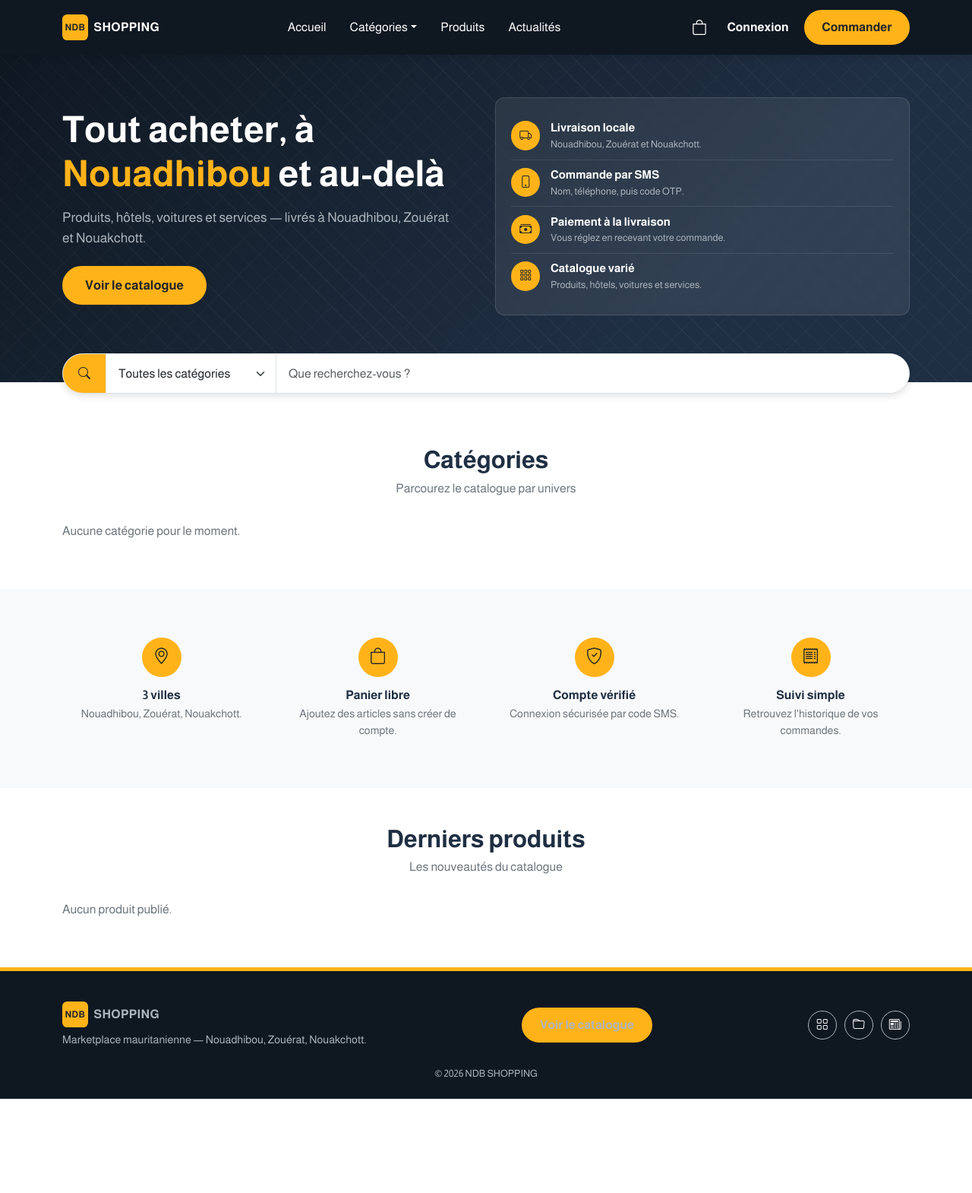
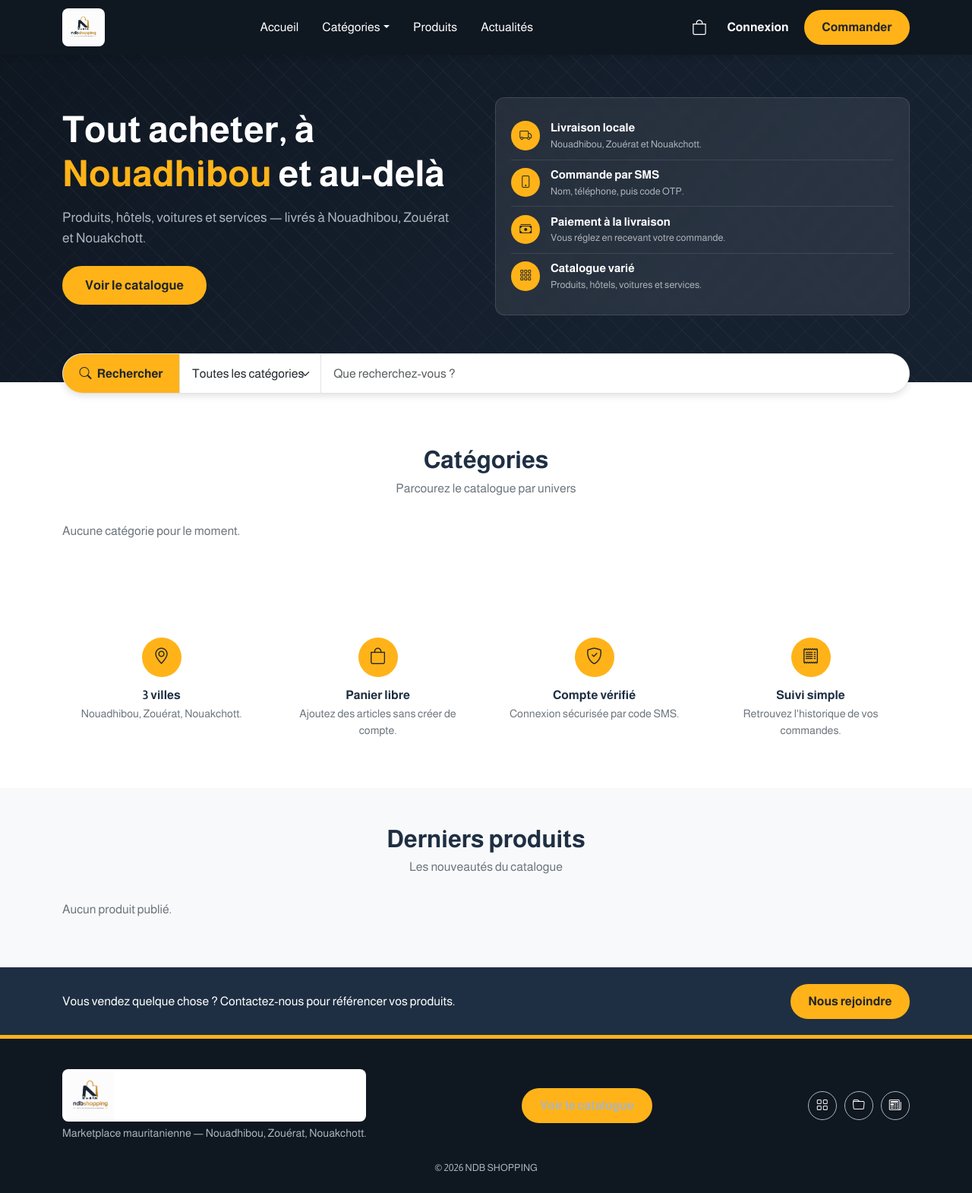
Before and after one commit to SidiMohamed22069/ndbshopping_frontend, a Django app: template templates/core/home.html in a window 1280 px wide. Shown: the whole page at 76% size. Before the commit the page ends 1446 px from the top, so only its background shows below. Run offline with Django 5.2, Linux system fonts and the light colour scheme; the template is opened without the code that fills it, so the values that code supplies are empty; some libraries are stand-ins or nearby versions.

Commit message:
ajout de logo et ameliorer l'interface

```diff
--- a/core/views.py
+++ b/core/views.py
@@ -7,7 +7,7 @@
 @require_GET
 def home(request):
     products_result = api_client.get_products(page=0, size=8)
-    publications_result = api_client.get_publications(page=0, size=3)
+    publications_result = api_client.get_publications(page=0, size=6)
 
     products = []
     if products_result.ok and isinstance(products_result.data, dict):
--- a/static/css/theme.css
+++ b/static/css/theme.css
@@ -324,32 +324,44 @@
     height: var(--header-height);
 }
 
-.site-logo {
+.site-logo-link {
     display: flex;
     align-items: center;
-    gap: 0.5rem;
+    flex-shrink: 0;
+    line-height: 0;
     text-decoration: none;
-    color: var(--color-text-white);
-    font-weight: 700;
-    letter-spacing: 0.02em;
-    flex-shrink: 0;
+    background: var(--color-text-white);
+    border-radius: 0.5rem;
+    padding: 0.15rem 0.3rem;
 }
 
-.site-logo:hover {
-    color: var(--color-text-white);
+.site-logo {
+    height: 46px;
+    width: auto;
+    max-width: 160px;
+    object-fit: contain;
+    display: block;
 }
 
-.logo-mark {
-    background: var(--color-secondary);
-    color: var(--color-on-secondary);
-    width: 2.1rem;
-    height: 2.1rem;
-    border-radius: 0.4rem;
-    display: inline-flex;
-    align-items: center;
-    justify-content: center;
-    font-size: 0.75rem;
-    font-weight: 700;
+.site-logo-link--footer .site-logo {
+    height: 64px;
+    max-width: 200px;
+}
+
+.site-logo-link:hover {
+    opacity: 0.92;
+}
+
+@media (max-width: 991.98px) {
+    .site-logo {
+        height: 36px;
+        max-width: 120px;
+    }
+
+    .site-logo-link--footer .site-logo {
+        height: 52px;
+        max-width: 160px;
+    }
 }
 
 .header-toggle {
@@ -493,10 +505,21 @@
     overflow: hidden;
 }
 
+.hero::after {
+    content: "";
+    position: absolute;
+    inset: 0;
+    background: var(--color-dark);
+    opacity: 0.55;
+    pointer-events: none;
+    z-index: 0;
+}
+
 .hero::before {
     content: "";
     position: absolute;
     inset: 0;
+    z-index: 1;
     background-image:
         repeating-linear-gradient(
             45deg,
@@ -517,7 +540,7 @@
 
 .hero .container {
     position: relative;
-    z-index: 1;
+    z-index: 2;
 }
 
 .hero-title {
@@ -605,9 +628,15 @@
     background: var(--color-secondary);
     color: var(--color-on-secondary);
     border: 0;
-    padding: 0.85rem 1.25rem;
+    padding: 0.85rem 1.35rem;
     font-weight: 700;
-    flex-shrink: 0;
+    flex: 0 0 auto;
+    min-width: 9.5rem;
+    display: inline-flex;
+    align-items: center;
+    justify-content: center;
+    gap: 0.45rem;
+    cursor: pointer;
 }
 
 .search-bar .search-submit:hover {
@@ -622,8 +651,10 @@
 }
 
 .search-bar .form-select {
+    flex: 0 1 16rem;
+    max-width: 16rem;
+    min-width: 9rem;
     border-inline-start: 1px solid var(--color-border);
-    max-width: 14rem;
 }
 
 .search-bar .form-control + .form-control,
@@ -632,7 +663,8 @@
 }
 
 .search-bar .form-control {
-    flex: 1;
+    flex: 1 1 auto;
+    min-width: 0;
 }
 
 @media (max-width: 767.98px) {
@@ -835,6 +890,35 @@
     color: var(--color-text-grey);
     font-size: 0.9rem;
     margin: 0;
+}
+
+/* --------------------------------------------------------------------------
+   Bandeau CTA (avant footer)
+   -------------------------------------------------------------------------- */
+
+.cta-band {
+    background: var(--color-primary);
+    padding: 1.35rem 0;
+}
+
+.cta-band-inner {
+    display: flex;
+    align-items: center;
+    justify-content: space-between;
+    gap: 1.25rem;
+}
+
+.cta-band-inner p {
+    margin: 0;
+    color: var(--color-text-white);
+    font-weight: 400;
+}
+
+@media (max-width: 767.98px) {
+    .cta-band-inner {
+        flex-direction: column;
+        text-align: center;
+    }
 }
 
 /* --------------------------------------------------------------------------
--- a/templates/base.html
+++ b/templates/base.html
@@ -11,14 +11,14 @@
   <link rel="stylesheet" href="https://cdnjs.cloudflare.com/ajax/libs/bootstrap/5.3.3/css/bootstrap.min.css" crossorigin="anonymous" referrerpolicy="no-referrer">
   <link rel="stylesheet" href="https://cdn.jsdelivr.net/npm/bootstrap-icons@1.11.1/font/bootstrap-icons.css">
   <link rel="stylesheet" href="{% static 'css/theme.css' %}">
+  <link rel="icon" href="{% static 'img/logo.png' %}" type="image/png">
   {% block extra_css %}{% endblock %}
 </head>
 <body class="d-flex flex-column min-vh-100">
   <header class="site-header">
     <div class="container header-inner">
-      <a class="site-logo" href="{% url 'core:home' %}">
-        <span class="logo-mark">NDB</span>
-        <span>SHOPPING</span>
+      <a class="site-logo-link" href="{% url 'core:home' %}">
+        <img src="{% static 'img/logo.png' %}" alt="NDB Shopping" class="site-logo">
       </a>
 
       <nav class="header-nav d-none d-lg-flex" aria-label="Navigation principale">
@@ -110,13 +110,19 @@
     {% block content %}{% endblock %}
   </main>
 
+  <aside class="cta-band">
+    <div class="container cta-band-inner">
+      <p>Vous vendez quelque chose ? Contactez-nous pour référencer vos produits.</p>
+      <a class="btn-cta" href="{% url 'accounts:login' %}">Nous rejoindre</a>
+    </div>
+  </aside>
+
   <footer class="site-footer">
     <div class="container">
       <div class="footer-inner">
         <div class="footer-brand">
-          <a class="site-logo" href="{% url 'core:home' %}">
-            <span class="logo-mark">NDB</span>
-            <span>SHOPPING</span>
+          <a class="site-logo-link site-logo-link--footer" href="{% url 'core:home' %}">
+            <img src="{% static 'img/logo.png' %}" alt="NDB Shopping" class="site-logo">
           </a>
           <p>Marketplace mauritanienne — Nouadhibou, Zouérat, Nouakchott.</p>
         </div>
--- a/templates/base_admin.html
+++ b/templates/base_admin.html
@@ -11,6 +11,7 @@
   <link rel="stylesheet" href="https://cdnjs.cloudflare.com/ajax/libs/bootstrap/5.3.3/css/bootstrap.min.css" crossorigin="anonymous" referrerpolicy="no-referrer">
   <link rel="stylesheet" href="https://cdn.jsdelivr.net/npm/bootstrap-icons@1.11.1/font/bootstrap-icons.css">
   <link rel="stylesheet" href="{% static 'css/theme.css' %}">
+  <link rel="icon" href="{% static 'img/logo.png' %}" type="image/png">
   {% block extra_css %}{% endblock %}
 </head>
 <body class="admin-body">
@@ -19,9 +20,8 @@
       <button class="btn btn-light-outline d-lg-none me-2" type="button" data-bs-toggle="offcanvas" data-bs-target="#adminSidebar" aria-label="Menu">
         <i class="bi bi-list"></i>
       </button>
-      <a class="site-logo" href="{% url 'adminpanel:dashboard' %}">
-        <span class="logo-mark">NDB</span>
-        <span>Admin</span>
+      <a class="site-logo-link" href="{% url 'adminpanel:dashboard' %}">
+        <img src="{% static 'img/logo.png' %}" alt="NDB Shopping" class="site-logo">
       </a>
       <div class="d-flex align-items-center gap-3">
         <a class="header-icon-link" href="{% url 'adminpanel:notification_list' %}" aria-label="Notifications">
--- a/templates/core/home.html
+++ b/templates/core/home.html
@@ -50,8 +50,9 @@
 
 <div class="container search-overlap">
   <form class="search-bar" action="{% url 'catalog:product_list' %}" method="get" role="search">
-    <button class="search-submit" type="submit" aria-label="Rechercher">
-      <i class="bi bi-search"></i>
+    <button class="search-submit" type="submit">
+      <i class="bi bi-search" aria-hidden="true"></i>
+      <span>Rechercher</span>
     </button>
     <select class="form-select" name="category" aria-label="Catégorie">
       <option value="">Toutes les catégories</option>
@@ -83,7 +84,28 @@
   </div>
 </section>
 
+{% if publications %}
 <section class="section-block section-block--light">
+  <div class="container">
+    <div class="section-heading">
+      <h2>Nos actualités</h2>
+      <p>Dernières publicités et informations</p>
+    </div>
+    <div class="row g-4 cat-grid">
+      {% for pub in publications %}
+        <div class="col-12 col-md-6 col-lg-3">
+          {% include "includes/publication_card.html" %}
+        </div>
+      {% endfor %}
+    </div>
+    <p class="text-center mt-4 mb-0">
+      <a class="btn-cta-outline" href="{% url 'catalog:publication_list' %}">Toutes les actualités</a>
+    </p>
+  </div>
+</section>
+{% endif %}
+
+<section class="section-block">
   <div class="container">
     <div class="row g-4">
       <div class="col-12 col-md-6 col-lg-3">
@@ -118,7 +140,7 @@
   </div>
 </section>
 
-<section class="section-block">
+<section class="section-block section-block--light">
   <div class="container">
     <div class="section-heading">
       <h2>Derniers produits</h2>
@@ -133,28 +155,4 @@
     </div>
   </div>
 </section>
-
-{% if publications %}
-<section class="section-block section-block--light">
-  <div class="container">
-    <div class="section-heading">
-      <h2>Actualités</h2>
-      <p>Les dernières publications</p>
-    </div>
-    <div class="row g-4">
-      {% for pub in publications %}
-        <div class="col-md-4">
-          <article class="listing-card">
-            <div class="listing-card-body">
-              <h3><a href="{% url 'catalog:publication_detail' pub.id %}">{{ pub.titre }}</a></h3>
-              <p class="mb-3">{{ pub.contenu|truncatewords:24 }}</p>
-              <a class="btn-cta" href="{% url 'catalog:publication_detail' pub.id %}">Lire</a>
-            </div>
-          </article>
-        </div>
-      {% endfor %}
-    </div>
-  </div>
-</section>
-{% endif %}
 {% endblock %}
--- a/templates/includes/category_card.html
+++ b/templates/includes/category_card.html
@@ -6,7 +6,6 @@
     {% else %}
       <div class="cat-card-placeholder"><i class="bi bi-images"></i></div>
     {% endif %}
-  </div>
     <span class="cat-badge" aria-hidden="true">
       {% if cat.type == "HOTEL" %}
         <i class="bi bi-building"></i>
@@ -18,6 +17,7 @@
         <i class="bi bi-box-seam"></i>
       {% endif %}
     </span>
+  </div>
   <div class="cat-card-body">
     <h3>{{ cat.nom }}</h3>
     <p>{{ cat.type|statut_label }}</p>
```
Also changed, not shown: other parts of static/css/theme.css (+29 -1 lines), templates/includes/publication_card.html (added, +15 -0 lines), static/img/logo.png (added). Lines whose indentation alone changed are shown as unchanged.
